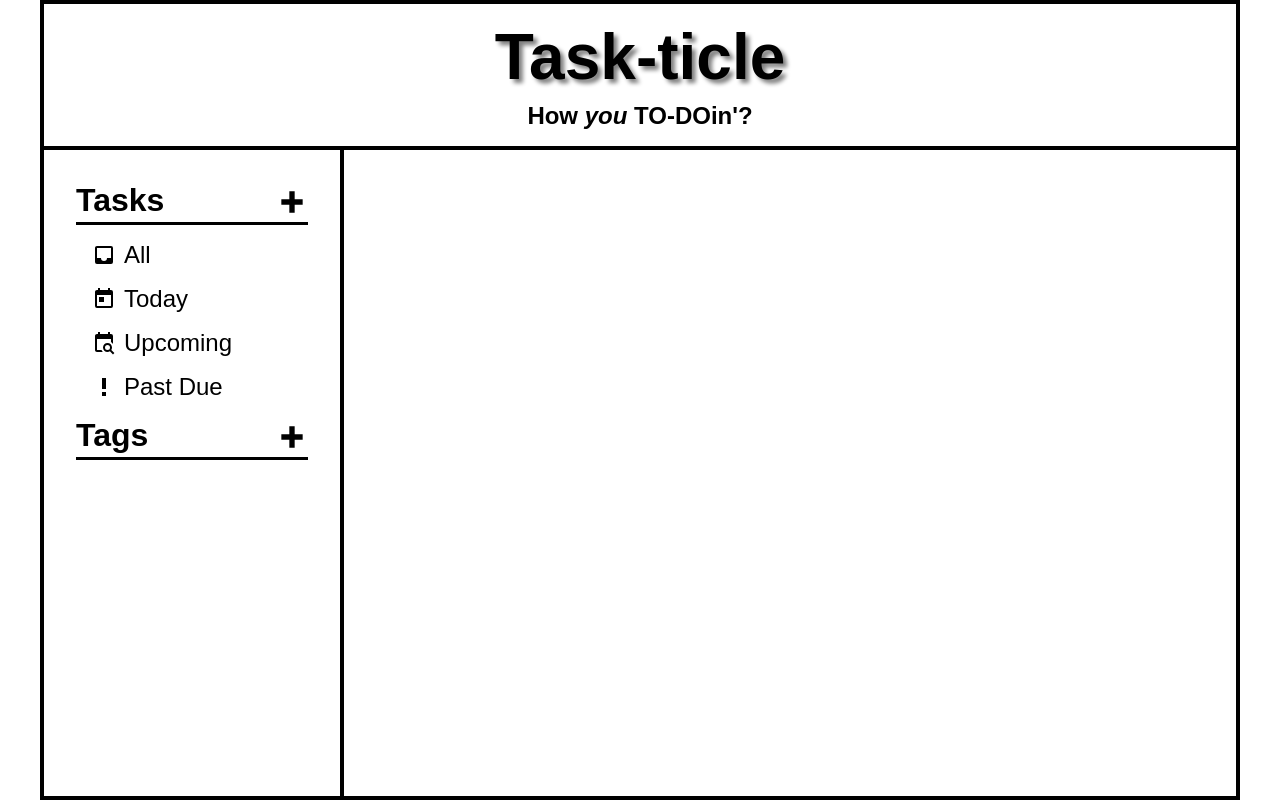
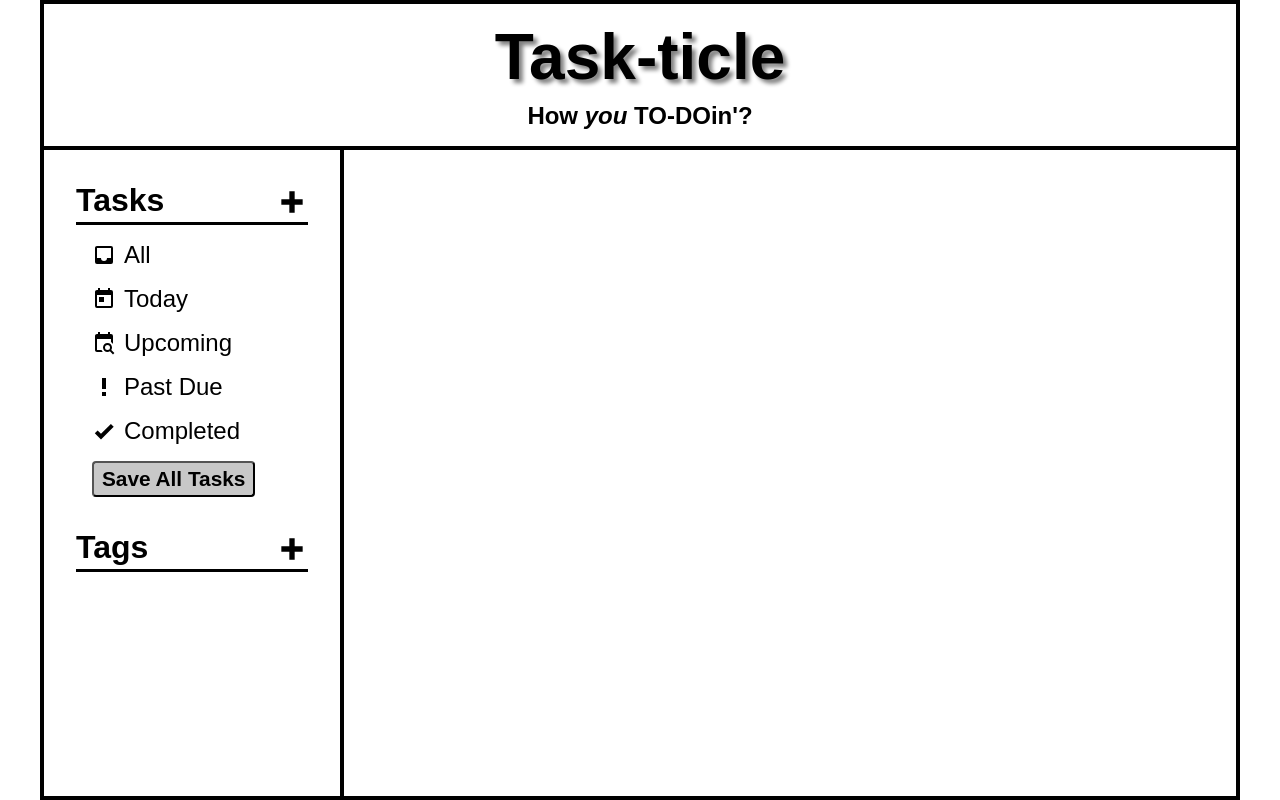
Before and after one commit to bdaniels8135/todo-project, a website built with webpack: page dist/index.html in a window 1280 px wide. Built offline with nearby package versions, Linux system fonts and the light colour scheme.

Commit message:
Add complete task filter and a save tasks button

```diff
--- a/src/pageLoadHtmlBuilders.js
+++ b/src/pageLoadHtmlBuilders.js
@@ -3,14 +3,16 @@ import todayIcon from './img/calendar-today.svg';
 import upcomingIcon from './img/calendar-search.svg';
 import pastDueIcon from './img/exclamation-thick.svg';
 import plusIcon from './img/plus-thick.svg';
-import { wrapHtmlElements, buildHeaderTextHtml, buildIconHtml, buildTextHtml } from './htmlBuilders';
+import completedIcon from './img/check-bold.svg';
+import { wrapHtmlElements, buildHeaderTextHtml, buildIconHtml, buildTextHtml, buildInputHtml } from './htmlBuilders';
 
-const PAGE_HEADER_TEXT = 'Task-ticle'
+const PAGE_HEADER_TEXT = 'Task-ticle';
 const PAGE_SUBHEADER_TEXT = 'How <em>you</em> TO-DOin\'?';
 const TASKS_NAV_HEADER_TEXT = 'Tasks';
 const NEW_TASK_ICON = plusIcon;
 const TAGS_NAV_HEADER_TEXT = 'Tags';
 const NEW_TAG_ICON = plusIcon;
+const TASKS_NAV_SAVE_BUTTON_TEXT = 'Save All Tasks';
 const TASK_NAV_ITEM_ICON_TEXT_PAIRS = [
     {
         icon: allIcon,
@@ -27,6 +29,10 @@ const TASK_NAV_ITEM_ICON_TEXT_PAIRS = [
     {
         icon: pastDueIcon,
         text: 'Past Due',
+    },
+    {
+        icon: completedIcon,
+        text: 'Completed',
     },
 ];
 
@@ -71,7 +77,9 @@ function buildTasksNavHtml() {
     const newTaskBtnId = 'new-task-btn';
     const tasksNavHeaderHtml = buildNavHeaderHtml(TASKS_NAV_HEADER_TEXT, NEW_TASK_ICON, newTaskBtnId);
     const tasksNavListHtml = buildTasksNavListHtml();
-    const tasksNavHtml = wrapHtmlElements('nav', tasksNavHeaderHtml, tasksNavListHtml);
+    const tasksNavSaveBtn = buildInputHtml('button', 'tasks-save-btn');
+    tasksNavSaveBtn.value = TASKS_NAV_SAVE_BUTTON_TEXT;
+    const tasksNavHtml = wrapHtmlElements('nav', tasksNavHeaderHtml, tasksNavListHtml, tasksNavSaveBtn);
     tasksNavHtml.id = 'task-nav';
 
     return tasksNavHtml;
--- a/src/style/sidebar.css
+++ b/src/style/sidebar.css
@@ -54,3 +54,14 @@ aside #tags-nav input {
     padding: .5rem;
     margin: 0 .5rem;
 }
+
+aside #tasks-save-btn {
+    margin: 1rem;
+    padding: .25rem .5rem;
+    font-size: 1.3rem;
+    background-color: rgb(200, 200, 200);
+    color: black;
+    border-radius: .25rem;
+    font-weight: 650;
+    cursor: pointer;
+}
```
Also changed, not shown: dist/d47351b83650f2a3b7e5.svg (added), src/img/check-bold.svg (added).
